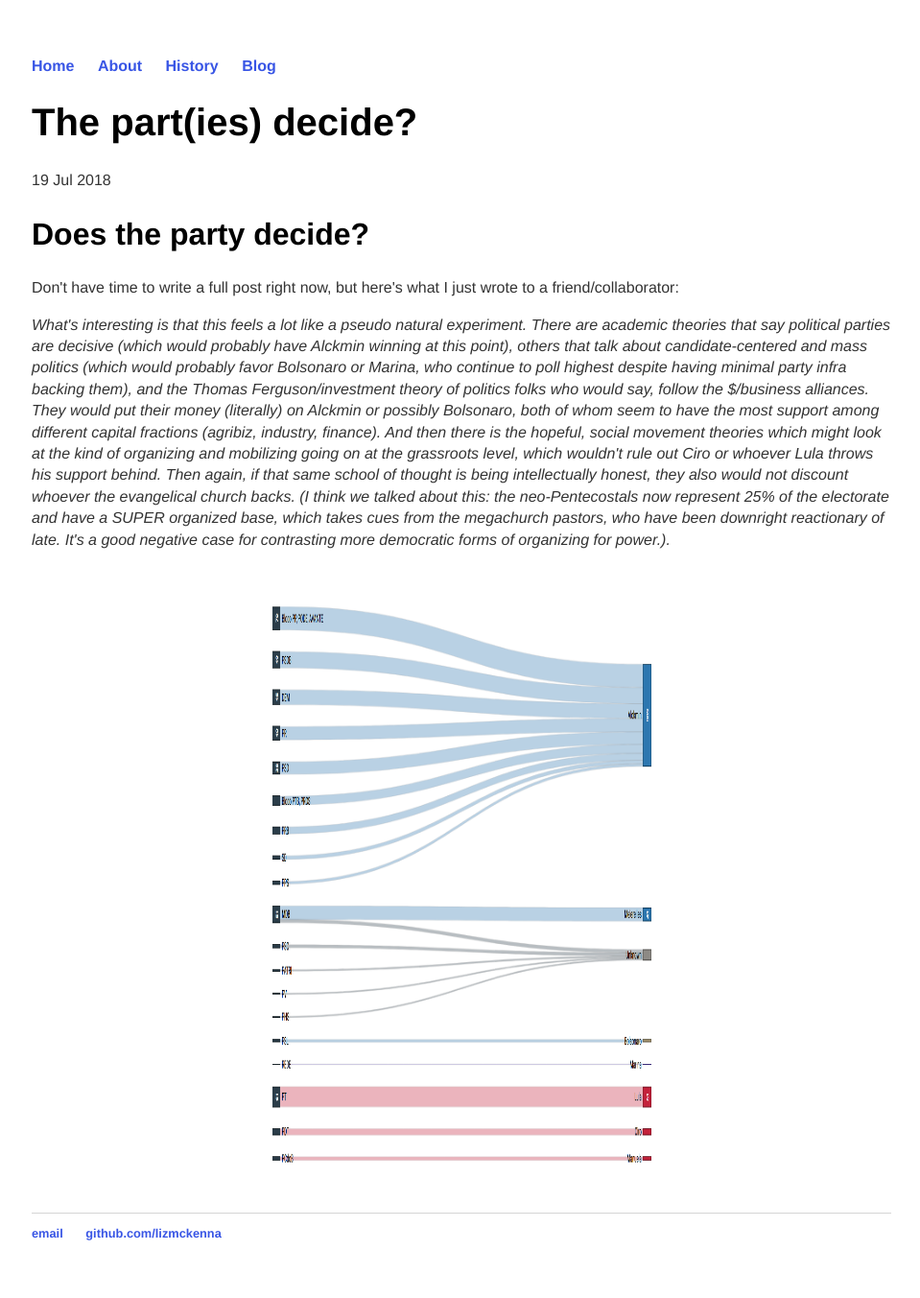
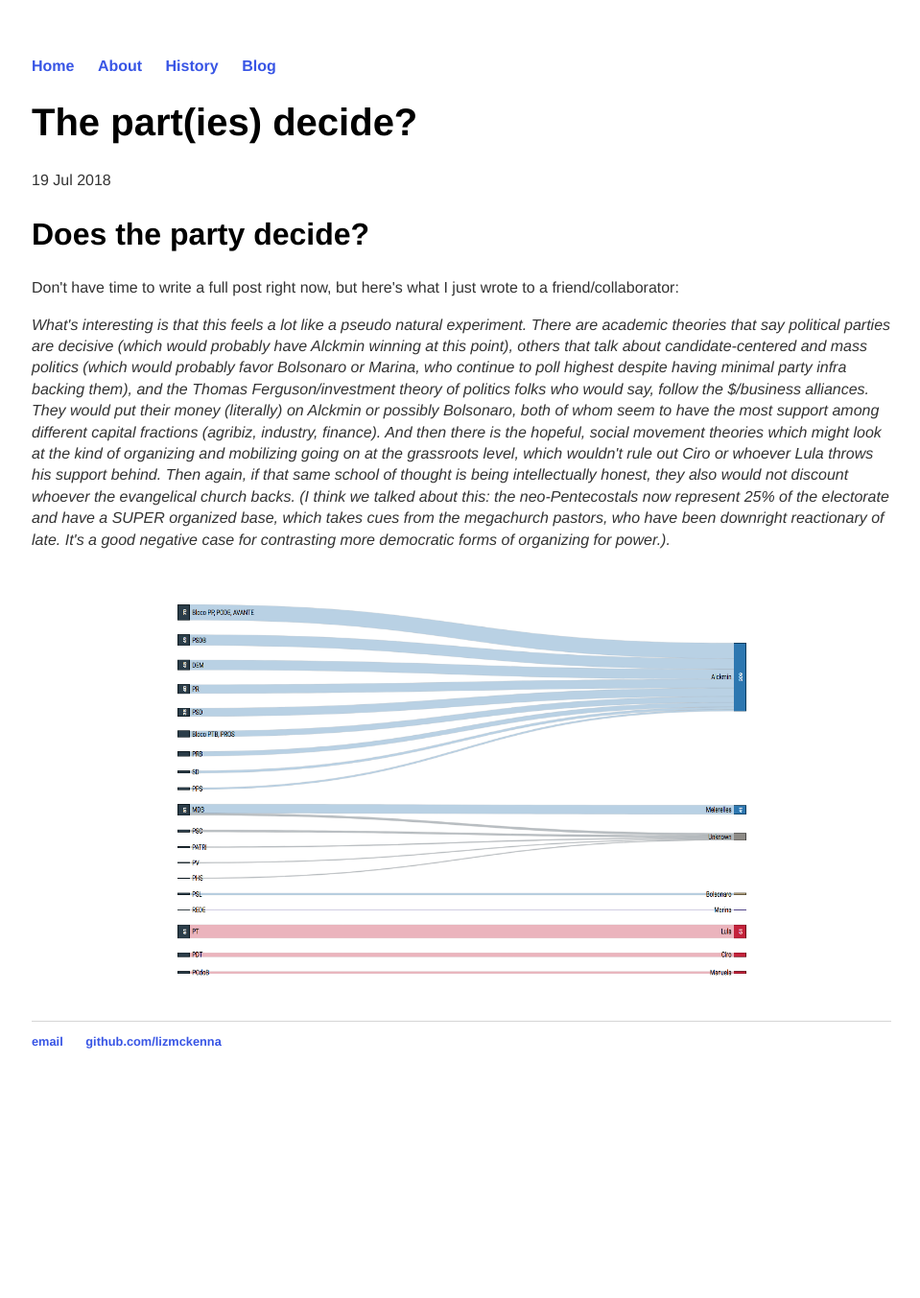
Before and after one commit to lizmckenna/elizabethmckenna.org, a Jekyll site: the page built from _posts/2018-07-19-the-party-decides.md, in a window 1280 px wide. Shown: the whole page at 96% size, without its empty margins (159-1118 px from the left). Built offline with Jekyll 4.4.1, drawn with Linux system fonts in a browser that asks for light colours; after the commit the page ends 1153 px from its top, so only the background shows below that.

Commit message:
Update 2018-07-19-the-party-decides.md

```diff
--- a/_posts/2018-07-19-the-party-decides.md
+++ b/_posts/2018-07-19-the-party-decides.md
@@ -11,6 +11,6 @@
 <br>
 <br>
  <center>
-<img src="/images/2018-07-19_party_sankey.png" alt="HTML5 Icon" style="width:400px;height:600px;">
+<img src="/images/2018-07-19_party_sankey.png" alt="HTML5 Icon" style="width:600px;height:400px;">
 	</center>
 <br>
```
